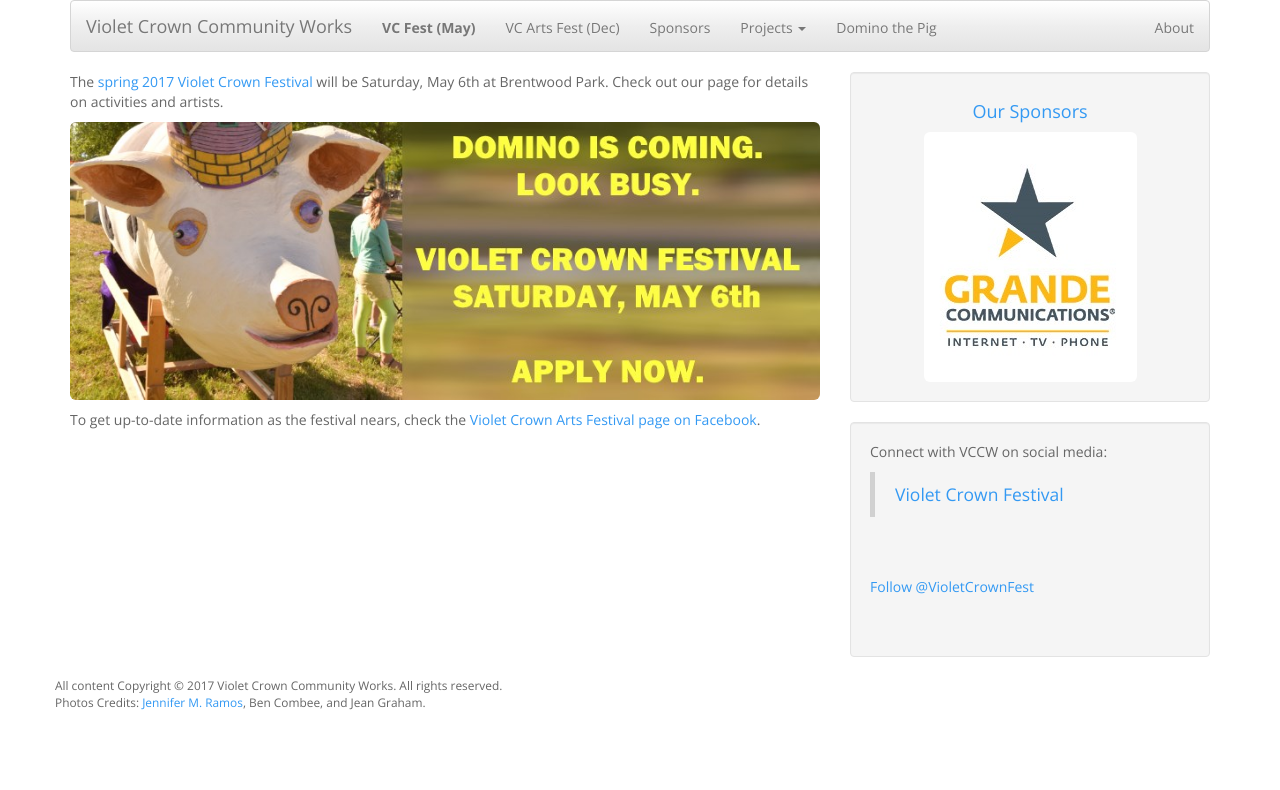
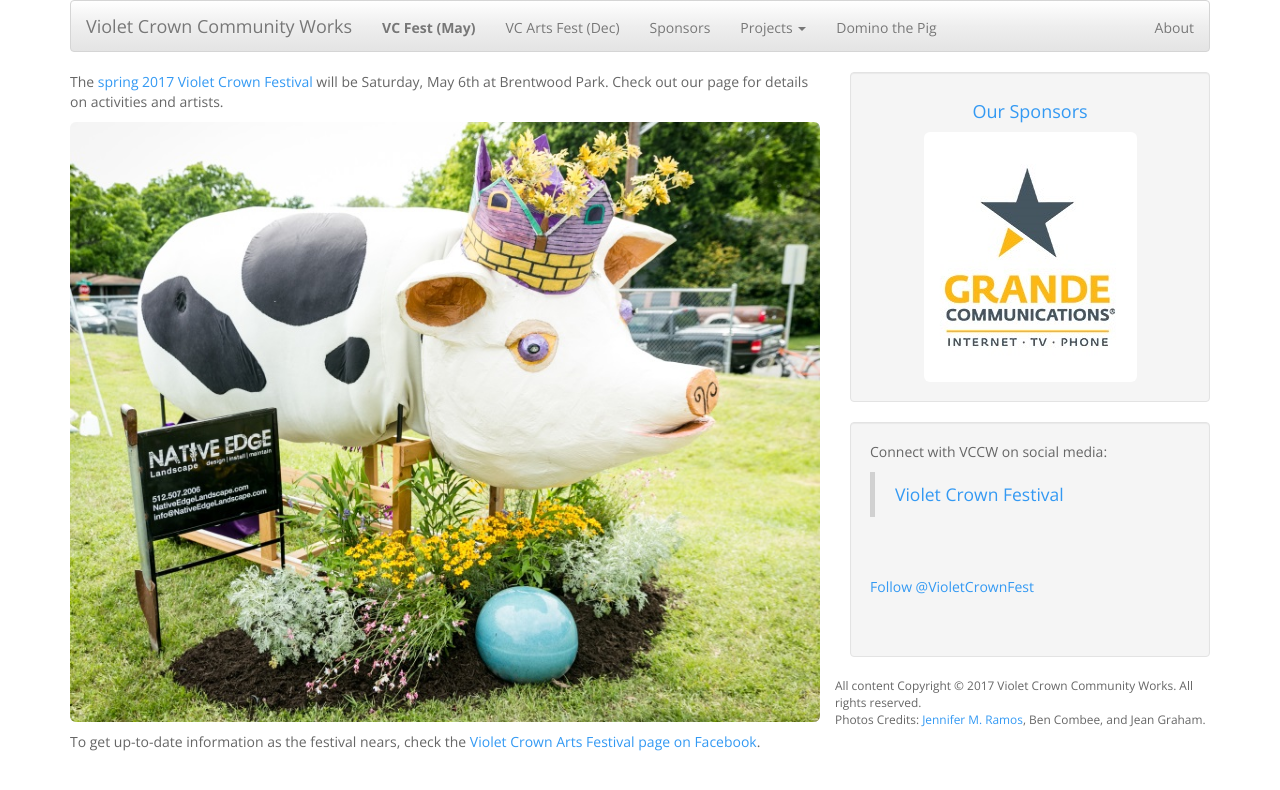
Before and after one commit to vccw/vccw.github.io, a Jekyll site: the page built from index.md, in a window 1280 px wide. Shown: the top 790 px of the page. Built offline with Jekyll 4.4.1, drawn with Linux system fonts in a browser that asks for light colours; comment, search, counter and statistics services are not loaded.

Commit message:
update home page with new pic

```diff
--- a/index.md
+++ b/index.md
@@ -6,6 +6,6 @@
 The <a href="vcf_2017.html">spring 2017 Violet Crown Festival</a> will be Saturday, May 6th at Brentwood Park.
 Check out our page for details on activities and artists.
 
-<a href="vcf_apply.html"><img src="img/DominoIsComing.jpg" class="img-responsive img-rounded"></a>
+<a href="vcf_2017.html"><img src="img/MG_4776.jpg" class="img-responsive img-rounded"></a>
 
 To get up-to-date information as the festival nears, check the [Violet Crown Arts Festival page on Facebook](https://www.facebook.com/events/102067300252996/).
```
Also changed, not shown: img/MG_4776.jpg (added).
